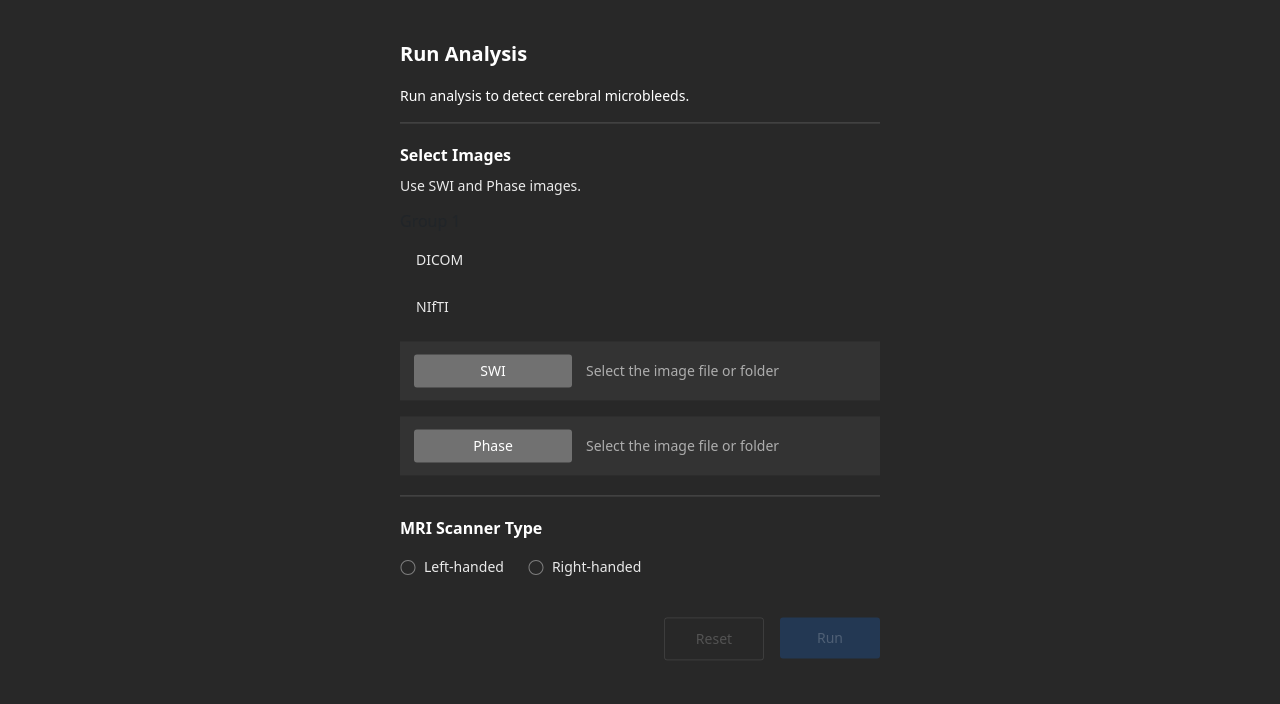
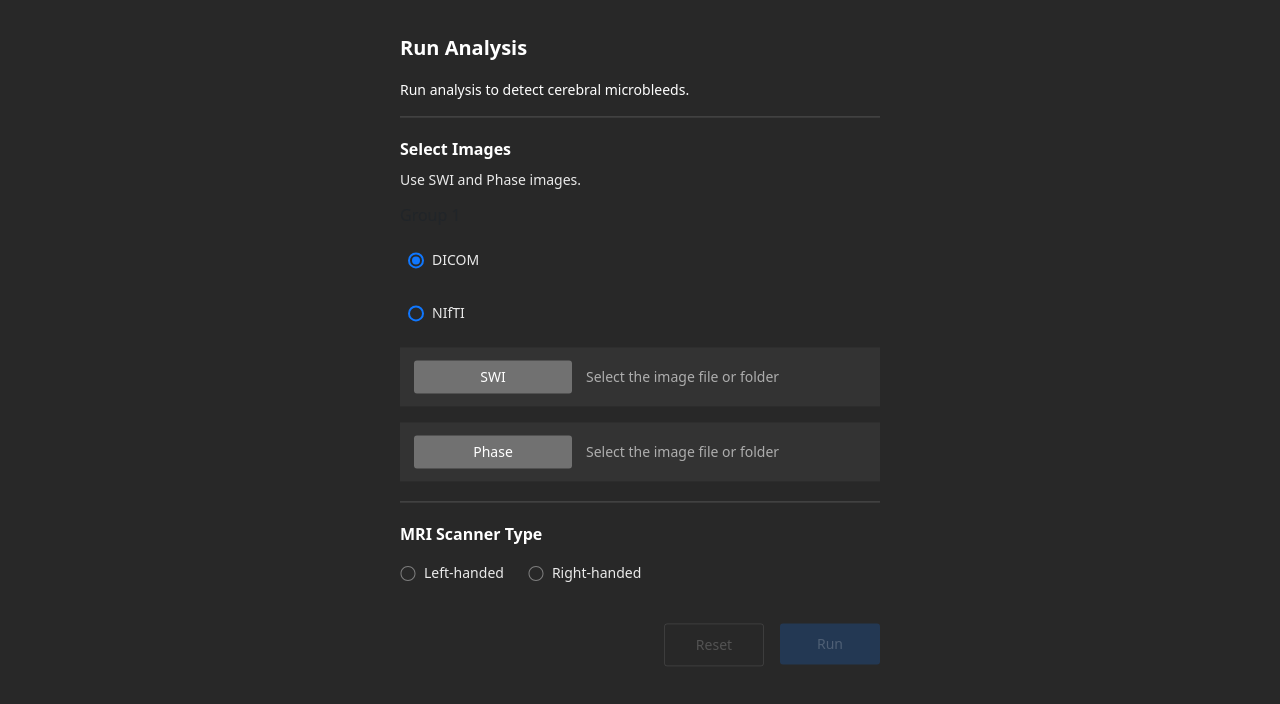
Before and after one commit to Neurophet-strokehub/SCALE-MRI, a website: page html/prototype.html in a window 1280 px wide. Both pictures are taken after a click on the label "DICOM". Shown: the part 70-774 px from the top of the page. Drawn offline with nearby package versions, Linux system fonts and the light colour scheme.

Commit message:
Update prototype.html

```diff
--- a/html/prototype.html
+++ b/html/prototype.html
@@ -20,11 +20,10 @@
 			-webkit-font-smoothing: antialiased;
 			-moz-osx-font-smoothing: grayscale;
 		}
-
-        .radio-group {
+		.radio-group {
             display: flex;
             flex-direction: column;
-            gap: 10px;
+            gap: 16px;
         }
         .radio-box {
             display: flex;
@@ -37,27 +36,34 @@
             display: none;
         }
         .radio-box .radio-icon {
-            font-size: 16px;
-            color: #ccc;
+            width: 16px;
+            height: 16px;
+            border-radius: 50%;
+            border: 2px solid #1077FE;
             margin-right: 8px;
+            position: relative;
         }
-        .radio-box input:checked + .radio-icon {
-            color: #1077FE;
+        .radio-box .radio-icon::before {
+            content: '';
+            position: absolute;
+            top: 50%;
+            left: 50%;
+            width: 8px;
+            height: 8px;
+            background-color: #1077FE;
+            border-radius: 50%;
+            transform: translate(-50%, -50%);
+            opacity: 0;
         }
-        .radio-box input:checked + .radio-icon + .radio-icon-check {
-            display: inline;
-        }
-        .radio-box .radio-icon-check {
-            display: none;
-            font-size: 16px;
-            color: #1077FE;
+        .radio-box input:checked + .radio-icon::before {
+            opacity: 1;
         }
         .radio-box span {
             font-size: 14px;
             color: rgba(255,255,255,0.9);
         }
         .radio-box:hover .radio-icon {
-            color: #1077FE;
+            border-color: #0a5ccf;
         }
         .radio-box.disabled {
             cursor: not-allowed;
```
